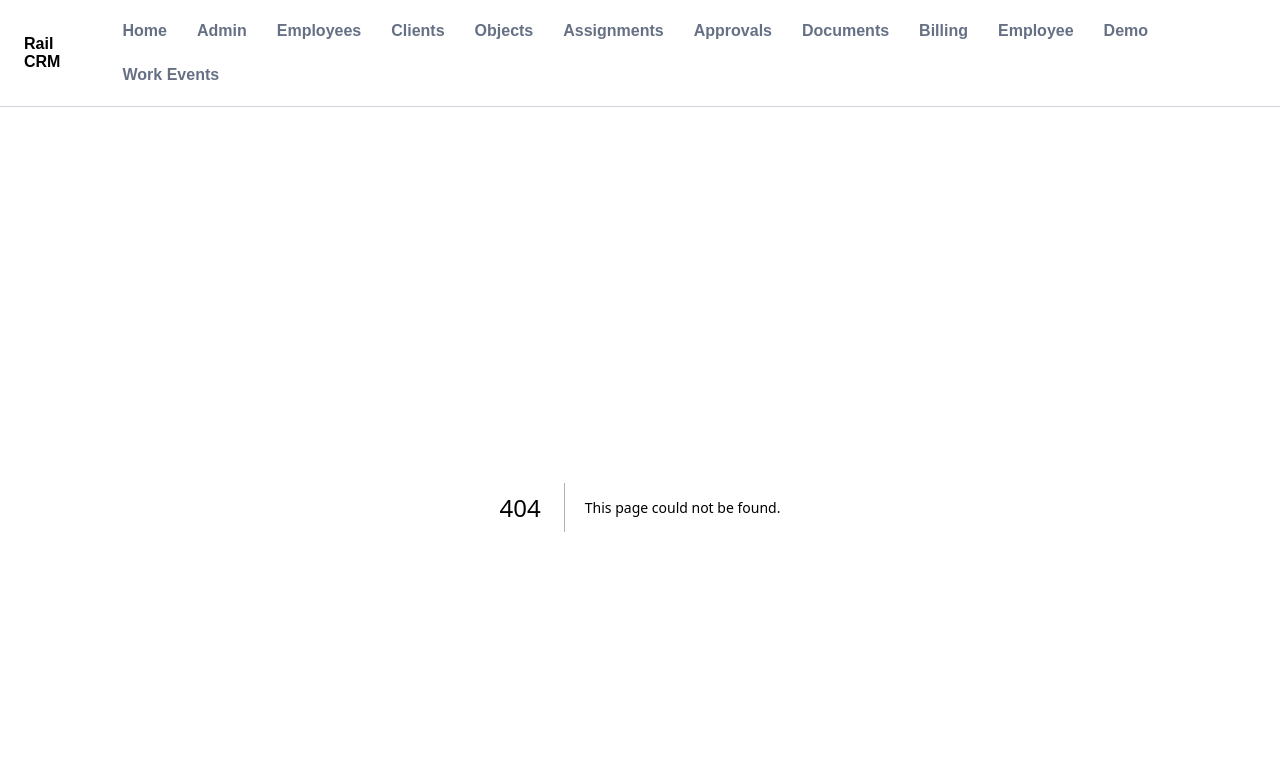
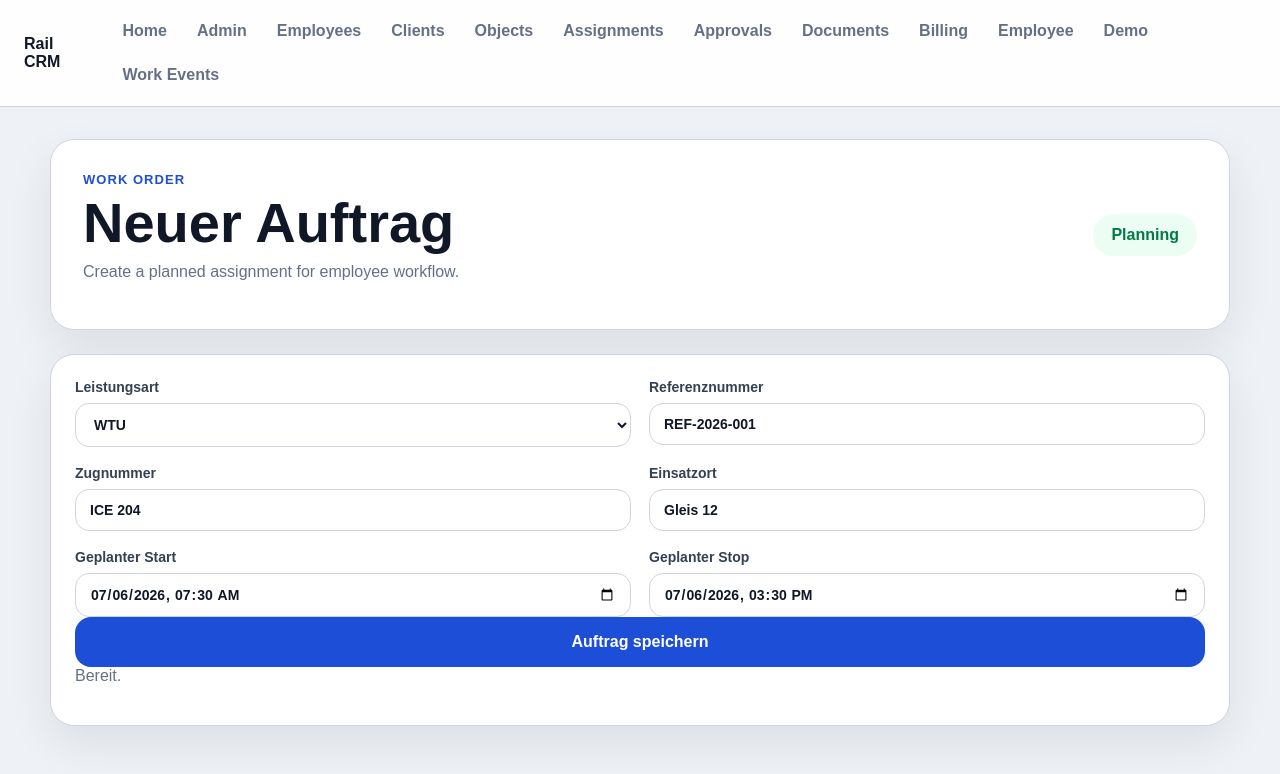
Before and after one commit to Webartdp/rail-crm-platform, a Next.js app in the folder frontend/: page /work-orders/new in a window 1280 px wide. Before the commit this address had no page. Shown: the top 774 px of the page. Built offline with nearby package versions, Linux system fonts and the light colour scheme; no server answers.

Commit message:
Add new work order page

```diff
--- /dev/null
+++ b/frontend/app/work-orders/new/page.tsx
@@ -0,0 +1,61 @@
+'use client';
+
+import { useState } from 'react';
+import { createWorkOrder } from '../../../lib/work-orders';
+
+const leistungsartOptions = ['WTU', 'WSU', 'E-WU', 'Rb', 'Azf', 'RID-Kontrolle', 'Zugbeschtreifung'];
+
+export default function NewWorkOrderPage() {
+  const [leistungsart, setLeistungsart] = useState('WTU');
+  const [referenznummer, setReferenznummer] = useState('REF-2026-001');
+  const [zugnummer, setZugnummer] = useState('ICE 204');
+  const [einsatzort, setEinsatzort] = useState('Gleis 12');
+  const [plannedStart, setPlannedStart] = useState('2026-07-06T07:30');
+  const [plannedStop, setPlannedStop] = useState('2026-07-06T15:30');
+  const [message, setMessage] = useState('Bereit.');
+
+  async function submit() {
+    const title = `${leistungsart} / ${zugnummer} / ${einsatzort}`;
+
+    try {
+      await createWorkOrder({
+        title,
+        reference_number: referenznummer,
+        leistungsart,
+        zugnummer,
+        einsatzort,
+        planned_start_at: plannedStart,
+        planned_end_at: plannedStop,
+      });
+      setMessage('Auftrag gespeichert.');
+    } catch (error) {
+      setMessage('API nicht erreichbar. Auftrag wurde nicht gespeichert.');
+    }
+  }
+
+  return (
+    <main className="page-shell">
+      <section className="hero-card">
+        <div>
+          <p className="eyebrow">Work Order</p>
+          <h1>Neuer Auftrag</h1>
+          <p className="hero-text">Create a planned assignment for employee workflow.</p>
+        </div>
+        <div className="status-pill">Planning</div>
+      </section>
+
+      <section className="panel">
+        <div className="form-grid">
+          <label>Leistungsart<select value={leistungsart} onChange={(event) => setLeistungsart(event.target.value)}>{leistungsartOptions.map((item) => <option key={item}>{item}</option>)}</select></label>
+          <label>Referenznummer<input value={referenznummer} onChange={(event) => setReferenznummer(event.target.value)} /></label>
+          <label>Zugnummer<input value={zugnummer} onChange={(event) => setZugnummer(event.target.value)} /></label>
+          <label>Einsatzort<input value={einsatzort} onChange={(event) => setEinsatzort(event.target.value)} /></label>
+          <label>Geplanter Start<input value={plannedStart} onChange={(event) => setPlannedStart(event.target.value)} type="datetime-local" /></label>
+          <label>Geplanter Stop<input value={plannedStop} onChange={(event) => setPlannedStop(event.target.value)} type="datetime-local" /></label>
+        </div>
+        <button className="action-button primary" onClick={submit} type="button">Auftrag speichern</button>
+        <p className="hint">{message}</p>
+      </section>
+    </main>
+  );
+}
```
